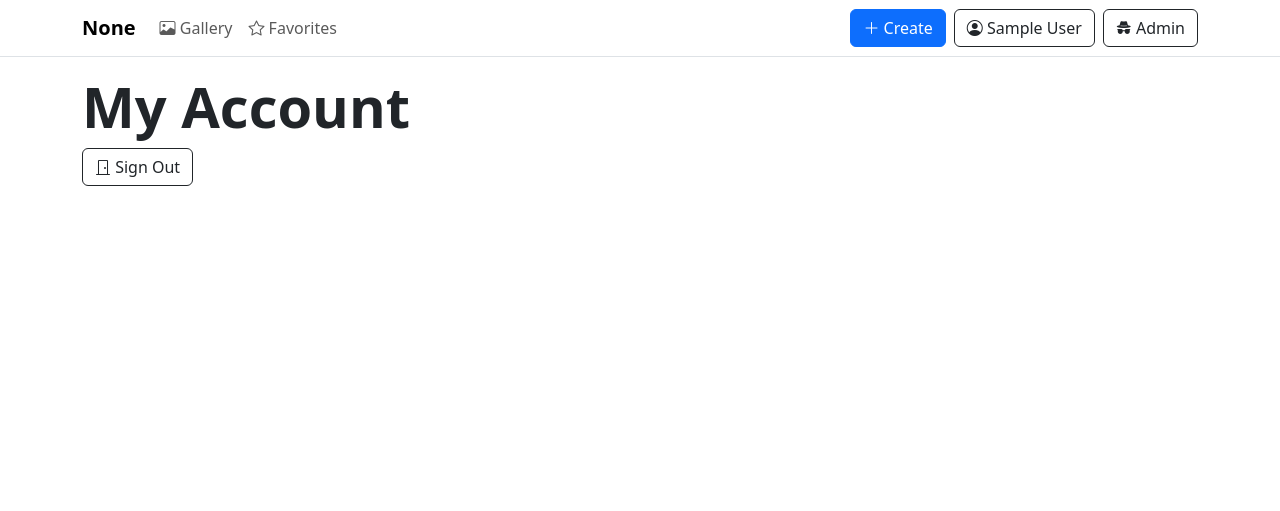
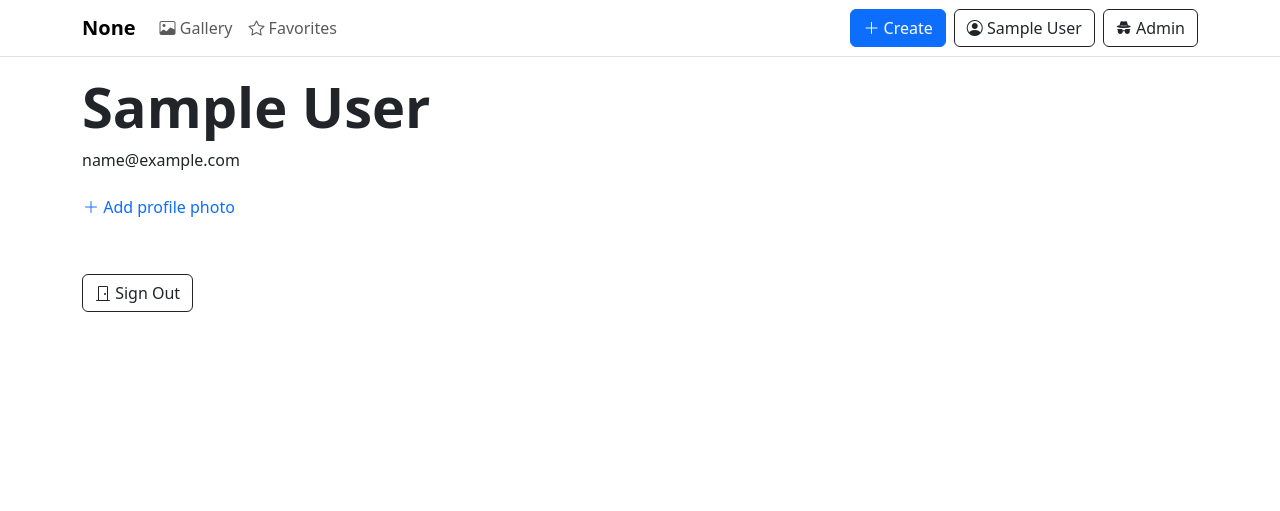
Before and after one commit to kloovin112358/kitchen-table, a Django app: page /account/ in a window 1280 px wide. Shown: the top 511 px of the page. Run offline with Django 5.2, Linux system fonts and the light colour scheme; the visitor is signed in with stand-in values (Sample User, id 1).

Commit message:
added profile photo into my account page

```diff
--- a/core/forms.py
+++ b/core/forms.py
@@ -21,3 +21,11 @@ class CustomSignUpForm(UserCreationForm):
         except SecretSignUpCode.DoesNotExist:
             raise forms.ValidationError("Passphrase is not correct.")
         return secret_code
+
+class EditProfilePhotoForm(forms.ModelForm):
+    class Meta:
+        model = CustomUser
+        fields = ['profile_photo']
+        widgets = {
+            'profile_photo': forms.FileInput(attrs={'class': 'form-control'}),
+        }
--- a/core/templates/myaccount.html
+++ b/core/templates/myaccount.html
@@ -3,12 +3,124 @@
 {% block title %}My Account{% endblock %}
 {% block content %}
 <div class="container pb-5 mt-3">
-    <h1 class="display-4 fw-bold">My Account</h1>
-    <form action="{% url 'sign-out' %}" method="post" id="logout-form" style="display: none;">
-        {% csrf_token %}
-        <button type="submit" class="btn btn-link">Logout</button>
+    <h1 class="display-4 fw-bold">{{request.user.get_full_name}}</h1>
+    <p>{{request.user.email}}</p>
+    {% if request.user.profile_photo %}
+    <div>
+      <img src="{{ request.user.profile_photo.url }}" style="width:300px;" alt="{{request.user.get_full_name}} Profile Photo" class="rounded" />
+    </div>
+    {% endif %}
+    <button class="btn btn-link ps-0 text-decoration-none" data-bs-toggle="modal" data-bs-target="#exampleModal">
+      {% if request.user.profile_photo %}
+        Edit profile photo
+      {% else %}
+        <i class="bi bi-plus-lg"></i> Add profile photo
+      {% endif %}
+    </button>
+    <div class="mt-5">
+      <form action="{% url 'sign-out' %}" method="post" id="logout-form" style="display: none;">
+          {% csrf_token %}
+          <button type="submit" class="btn btn-link">Logout</button>
       </form>
       <button onclick="document.getElementById('logout-form').submit(); return false;" class="btn btn-outline-dark"><i class="bi bi-door-closed"></i> Sign Out</button>
+    </div>
+</div>
+<!-- Modal -->
+<div class="modal fade" id="exampleModal" tabindex="-1" aria-labelledby="exampleModalLabel" aria-describedby="exampleModalDescription" aria-hidden="true">
+  <div class="modal-dialog">
+    <div class="modal-content">
+      <form method="post" enctype="multipart/form-data" id="editProfilePhotoForm">
+        {% csrf_token %}
+        <div class="modal-header">
+          <h1 class="modal-title fs-5" id="exampleModalLabel">Edit Profile Photo</h1>
+          <button type="button" class="btn-close" data-bs-dismiss="modal" aria-label="Close"></button>
+        </div>
+        <div class="modal-body">
+          <p id="exampleModalDescription" class="visually-hidden">Use this form to upload a new profile photo. Your current photo will be replaced.</p>
+
+          <!-- Existing File Preview -->
+          {% if user.profile_photo %}
+            <div class="mb-3">
+              <label for="currentPhoto">Current Profile Photo:</label>
+              <div class="mt-2">
+                <img src="{{ user.profile_photo.url }}" alt="Current profile photo" class="img-fluid rounded mb-3" style="max-height: 150px;" id="currentPhoto">
+              </div>
+            </div>
+          {% endif %}
+
+          <!-- File Input -->
+          <div class="mb-3">
+            <label for="profilePhotoInput" class="form-label">Upload new profile photo*</label>
+            <input
+              class="form-control"
+              type="file"
+              id="profilePhotoInput"
+              name="profile_photo"
+              accept="image/*"
+              aria-describedby="profilePhotoHint"
+            >
+            <small id="profilePhotoHint" class="form-text text-muted">Supported formats: JPEG, PNG. Max size: 5MB.</small>
+          </div>
+
+          <!-- File Preview -->
+          <div id="previewContainer" class="mt-3 d-none" aria-live="polite">
+            <label for="filePreview">New photo:</label>
+            <div class="mt-2">
+              <img id="filePreview" class="img-fluid rounded" style="max-height: 150px;" alt="New profile photo preview"/>
+            </div>
+            {% if user.profile_photo %}
+              <small class="text-muted">Note: Your old profile photo will be deleted.</small>
+            {% endif %}
+          </div>
+        </div>
+        <div class="modal-footer">
+          <button type="button" class="btn btn-secondary" data-bs-dismiss="modal" aria-label="Close modal">Close</button>
+          <button class="btn btn-primary" id="saveChangesButton" disabled>Save changes</button>
+        </div>
+      </form>
+    </div>
+  </div>
 </div>
 
+<script>
+  document.addEventListener("DOMContentLoaded", () => {
+    const modal = document.getElementById("exampleModal");
+
+    // Move focus back to the triggering button when the modal is hidden
+    modal.addEventListener("hide.bs.modal", () => {
+      if (document.activeElement) {
+        document.activeElement.blur()
+      }
+    });
+
+    const fileInput = document.getElementById("profilePhotoInput");
+    const saveButton = document.getElementById("saveChangesButton");
+    const previewContainer = document.getElementById("previewContainer");
+    const filePreview = document.getElementById("filePreview");
+
+    fileInput.addEventListener("change", (event) => {
+      const file = event.target.files[0];
+
+      if (file) {
+        // Enable the save button
+        saveButton.disabled = false;
+
+        // Show preview container
+        previewContainer.classList.remove("d-none");
+
+        // Display the image preview
+        const reader = new FileReader();
+        reader.onload = (e) => {
+          filePreview.src = e.target.result;
+        };
+        reader.readAsDataURL(file);
+      } else {
+        // Disable the save button and hide the preview if no file is selected
+        saveButton.disabled = true;
+        previewContainer.classList.add("d-none");
+        filePreview.src = "";
+      }
+    });
+  });
+</script>
 {% endblock %}
--- a/core/views.py
+++ b/core/views.py
@@ -1,4 +1,4 @@
-from django.shortcuts import render
+from django.shortcuts import render, redirect
 from django.contrib.auth.mixins import LoginRequiredMixin
 from django.views.generic import ListView
 from django.urls import reverse_lazy
@@ -46,7 +46,20 @@ class SignUpView(FormView):
 
 @login_required
 def MyAccount(request):
-    return render(request, "myaccount.html")
+    user = request.user
+
+    if request.method == "POST":
+        form = EditProfilePhotoForm(request.POST, request.FILES, instance=user)
+        if form.is_valid():
+            form.save()
+            messages.success(request, "Your profile photo has been updated!")
+            return redirect("my-account")
+        else:
+            messages.error(request, "There was an error updating your profile photo. Please try again.")
+    else:
+        form = EditProfilePhotoForm(instance=user)
+
+    return render(request, "myaccount.html", {"form": form})
 
 def PasswordReset(request):
     return render(request, "passwordreset.html")
```
